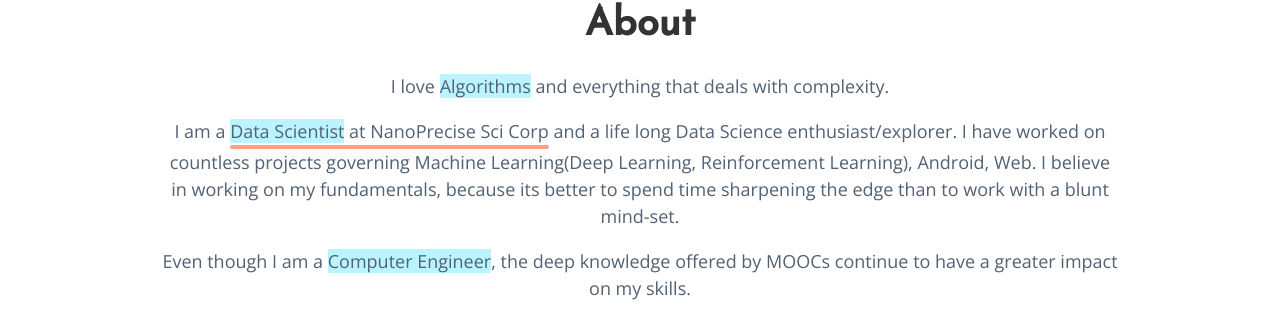
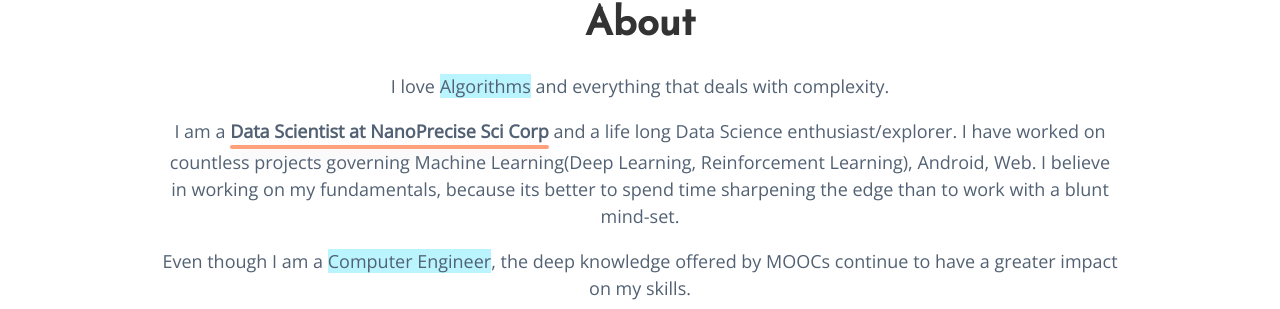
Before and after one commit to pratikdk/pratikdk.github.io, a Jekyll site: the page built from index.html, in a window 1280 px wide. Shown: the part 984-1293 px from the top of the page. Built offline with Jekyll 4.4.1, drawn with Linux system fonts in a browser that asks for light colours.

Commit message:
New Position Update

```diff
--- a/_includes/about.html
+++ b/_includes/about.html
@@ -3,7 +3,7 @@
   <!-- <p> {{site.user_description}} </p> -->
   <p>I love <span class="about-description-highlight">Algorithms</span> and everything that deals with complexity.</p>
   <!--<p>I am currently exploring <span class="about-description-highlight">Machine learning</span> and <span class="about-description-highlight">Android Development</span> as my defining paths. I have worked on countless projects governing ML, Android, Web. I believe in working on my fundamentals, because its better to spend time sharpening the edge than to work with a blunt mind-set.</p>-->
-  <p>I am a <span class="uncool-link"><span class="about-description-highlight">Data Scientist</span> at NanoPrecise Sci Corp</span> and a life long Data Science enthusiast/explorer. I have worked on countless projects governing Machine Learning(Deep Learning, Reinforcement Learning), Android, Web. I believe in working on my fundamentals, because its better to spend time sharpening the edge than to work with a blunt mind-set.</p>
+  <p>I am a <span class="uncool-link"><b>Data Scientist at NanoPrecise Sci Corp</b></span> and a life long Data Science enthusiast/explorer. I have worked on countless projects governing Machine Learning(Deep Learning, Reinforcement Learning), Android, Web. I believe in working on my fundamentals, because its better to spend time sharpening the edge than to work with a blunt mind-set.</p>
   <p>Even though I am a <span class="about-description-highlight">Computer Engineer</span>, the deep knowledge offered by MOOCs continue to have a greater impact on my skills.</p>
   <p>When my Dev senses kick-in I build presumably awesome stuff. I stay close to the community and try to keep tabs with the pace at which it is evolving.</p>
   <p><span class="about-email-tip"><span class="uncool-link">Email</span> <b>pratik.deoolwadikar@gmail.com</b></span></br><span class="about-email-tip"><span class="uncool-link">Phone</span> <b>+91-9769118579</b></span></p>
```
